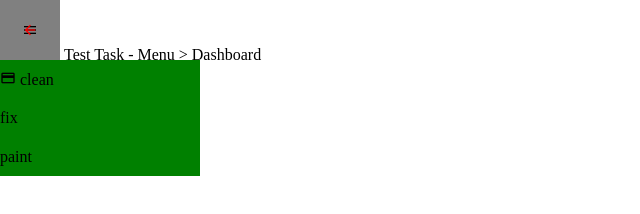
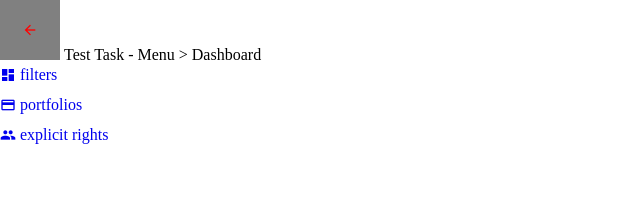
Before and after one commit to svoitovych/trial_task, a website: page app/index.html in a window 1280 px wide. Both pictures are taken after a click on the label 30 px from the left and 30 px from the top of the page. Shown: the whole page, without its empty margins (0-640 px from the left). Drawn offline with nearby package versions, Linux system fonts and the light colour scheme; files that its build step writes are made by us from their sources.

Commit message:
developed layout

```diff
--- a/app/index.html
+++ b/app/index.html
@@ -15,12 +15,24 @@
         <i class="ic ic-arrow-left"></i>
       </label>
       <ul class="menu-dropdown">
-        <li>
-          <i class="ic ic-portfolios"></i>
-          clean
+        <li class="menu-link-wrap">
+          <a href="#" class="menu-link">
+            <i class="ic ic-filters"></i>
+            <span>filters</span>
+          </a>
         </li>
-        <li>fix</li>
-        <li>paint</li>
+        <li class="menu-link-wrap">
+          <a href="#" class="menu-link">
+            <i class="ic ic-portfolios"></i>
+            <span>portfolios</span>
+          </a>
+        </li>
+        <li class="menu-link-wrap">
+          <a href="#" class="menu-link">
+            <i class="ic ic-rights"></i>
+            <span>explicit rights</span>
+          </a>
+        </li>
       </ul>
     </div>
     <div class="nav">
--- a/app/sass/_icons.scss
+++ b/app/sass/_icons.scss
@@ -1,9 +1,9 @@
 @font-face {
   font-family: 'icon-font';
   src:
-    url('../icon-font/fonts/icon-font.ttf?weneto') format('truetype'),
-    url('../icon-font/fonts/icon-font.woff?weneto') format('woff'),
-    url('../icon-font/fonts/icon-font.svg?weneto#icon-font') format('svg');
+    url('../fonts/icon-font/fonts/icon-font.ttf?weneto') format('truetype'),
+    url('../fonts/icon-font/fonts/icon-font.woff?weneto') format('woff'),
+    url('../fonts/icon-font/fonts/icon-font.svg?weneto#icon-font') format('svg');
   font-weight: normal;
   font-style: normal;
 }
--- a/app/sass/main.scss
+++ b/app/sass/main.scss
@@ -13,14 +13,17 @@ body {
     &:hover .ic-arrow-left{
       z-index: 3;
     }
+
+    &:hover .menu-link span {
+      display: inline-block;
+    }
   }
 
   .menu-label {
     width: 60px;
     height: 60px;
-    background: grey;
+    background-color: grey;
     display: block;
-    text-align: center;
     position: relative;
 
     &:hover {
@@ -28,6 +31,7 @@ body {
     }
 
     .ic {
+      background-color: grey;
       display: block;
       position: absolute;
       top: 50%;
@@ -40,7 +44,6 @@ body {
     }
 
     .ic-arrow-left {
-      z-index: 1;
       color: red;
       display: none;
     }
@@ -48,23 +51,41 @@ body {
 
   .menu-dropdown {
     display:none;
-    width: 200px;
-    padding:0;
-    margin:0;
-    background: green;
     position: absolute;
     top: 100%;
     left: 0;
+    list-style-type: none;
+    margin: 0;
+    padding: 0;
   }
 
-  .menu-dropdown li{
-    width:100%;
-    display:block;
-    padding:10px 0px; margin:0px;
+  .menu-link-wrap {
+
+  }
+
+  .menu-link {
+    display: block;
+    text-decoration: none;
+    height: 30px;
+    position: relative;
+    padding-left: 20px;
+
+    i {
+      position: absolute;
+      top: 50%;
+      transform: translateY(-50%);
+      left: 0;
+    }
+
+    span {
+      width: 150px;
+      display: none;
+      line-height: 30px;
+    }
   }
 
   #menu-check:checked ~ .menu-dropdown {
-    display:block;
+    display: block;
   }
 
   #menu-check:checked ~ .menu-label .ic-arrow-left {
```
Also changed, not shown: app/fonts/icon-font/Read Me.txt (renamed from app/icon-font/Read Me.txt), app/fonts/icon-font/demo-files/demo.css (renamed from app/icon-font/demo-files/demo.css), app/fonts/icon-font/demo-files/demo.js (renamed from app/icon-font/demo-files/demo.js), app/fonts/icon-font/demo.html (renamed from app/icon-font/demo.html), app/fonts/icon-font/fonts/icon-font.ttf (renamed from app/icon-font/fonts/icon-font.ttf), app/fonts/icon-font/fonts/icon-font.woff (renamed from app/icon-font/fonts/icon-font.woff), app/fonts/icon-font/selection.json (renamed from app/icon-font/selection.json), app/fonts/icon-font/style.css (renamed from app/icon-font/style.css), app/fonts/icon-font/style.scss (renamed from app/icon-font/style.scss), app/fonts/icon-font/variables.scss (renamed from app/icon-font/variables.scss), 4 other files.
